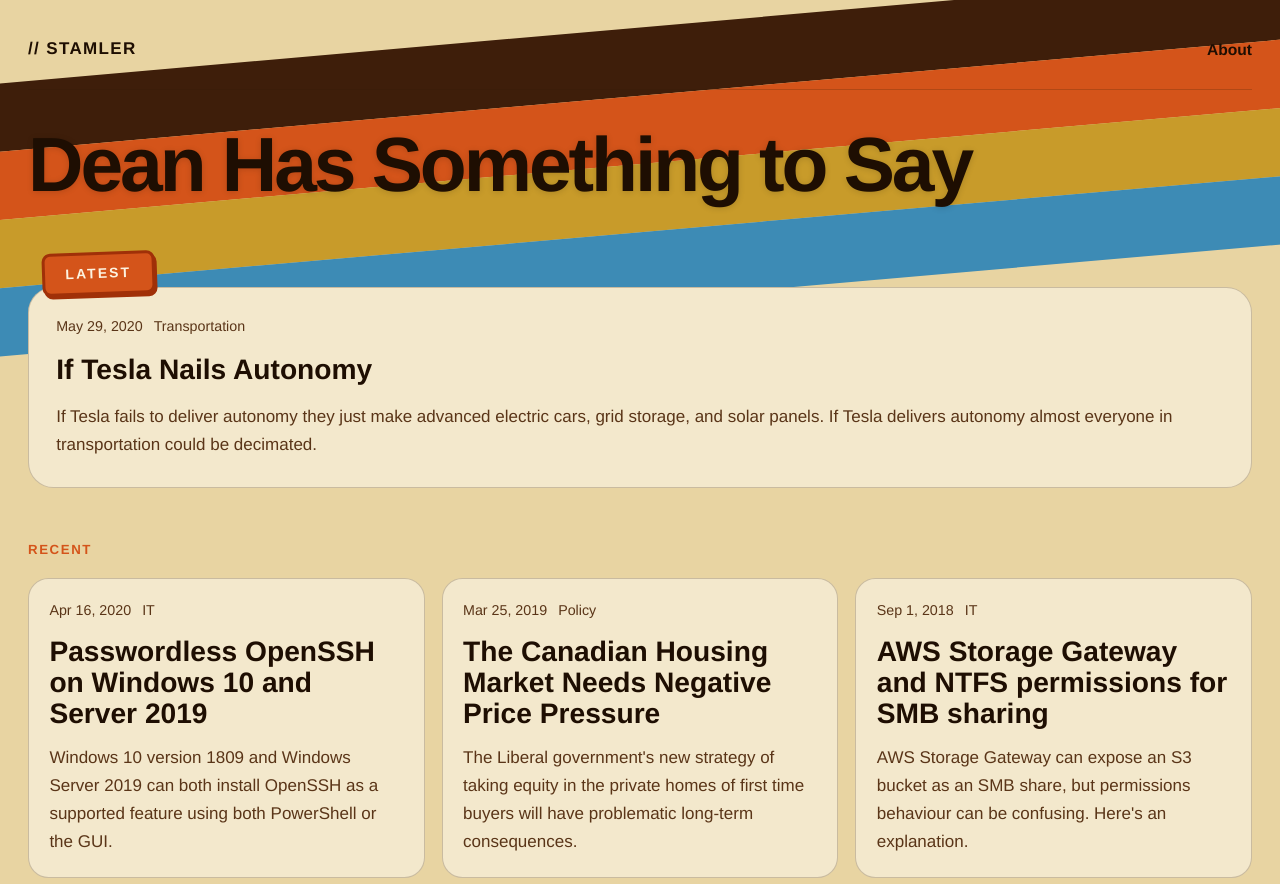
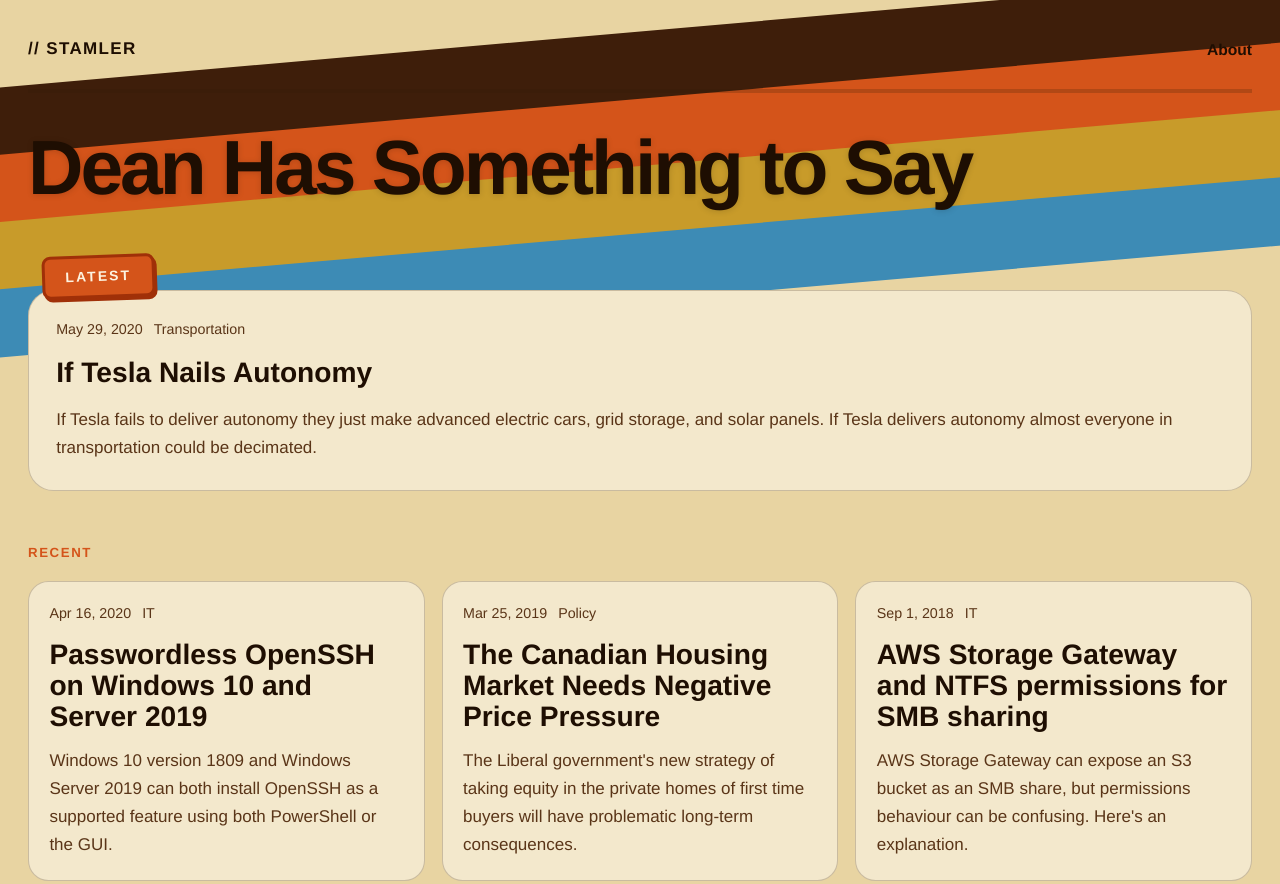
Before and after one commit to stamler/stamler.ca, an Astro site: page / in a window 1280 px wide. Shown: the top 884 px of the page. Built offline with nearby package versions, Linux system fonts and the light colour scheme; Astro itself is replaced by a stand-in of ours; no server answers.

Commit message:
Increase header border thickness and adjust home hero stripes margin

```diff
--- a/src/styles/global.css
+++ b/src/styles/global.css
@@ -144,7 +144,7 @@ th {
 
 .site-header__inner {
   padding: 0.8rem 0 1.2rem;
-  border-bottom: 1px solid var(--line);
+  border-bottom: 4px solid var(--line);
 }
 
 .site-brand,
@@ -241,6 +241,7 @@ th {
 .home-hero__stripes span {
   display: block;
   height: 4rem;
+  margin-top: -1px;
 }
 
 .home-hero__stripes span:nth-child(1) { background: #3e1e0a; }
```
